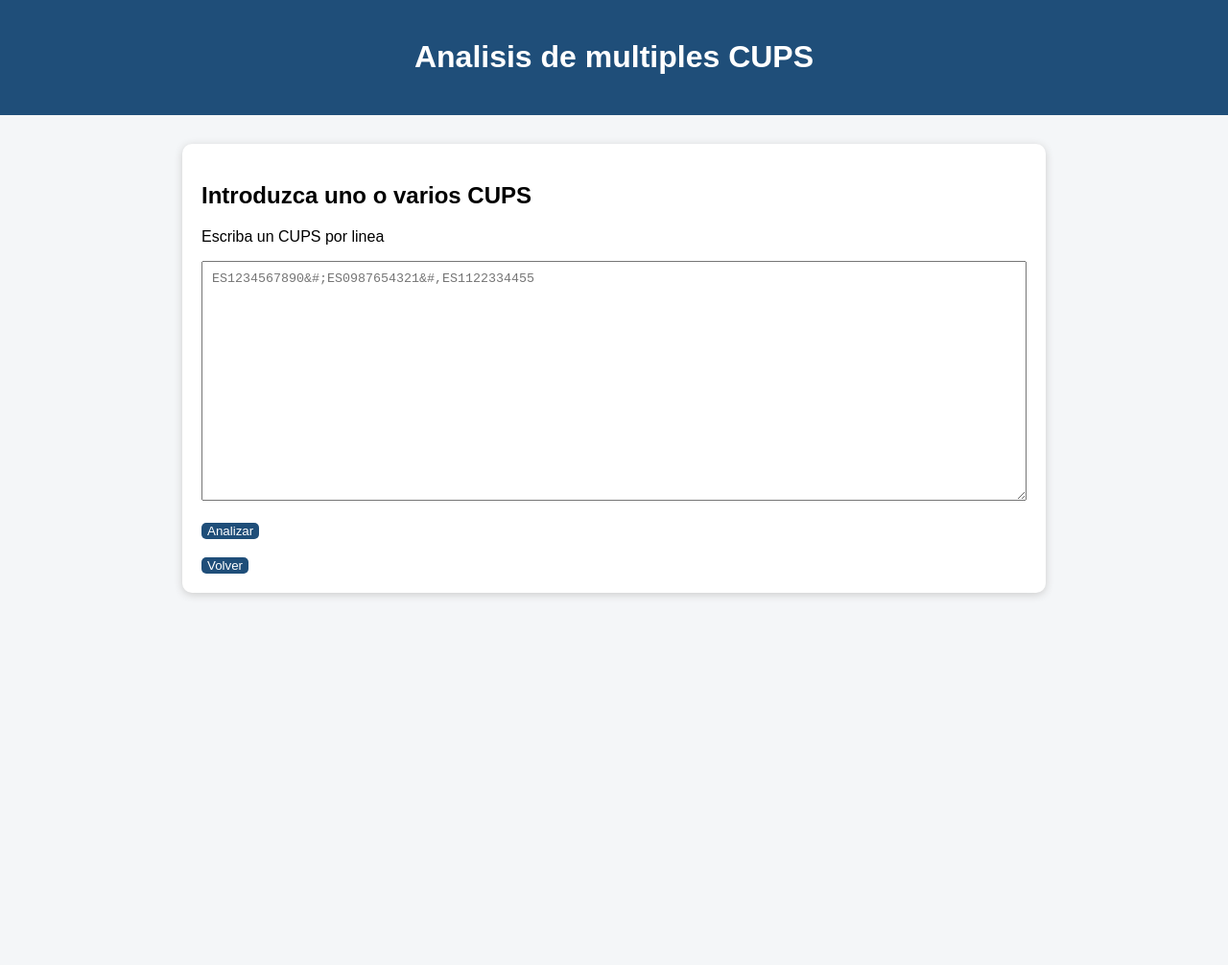
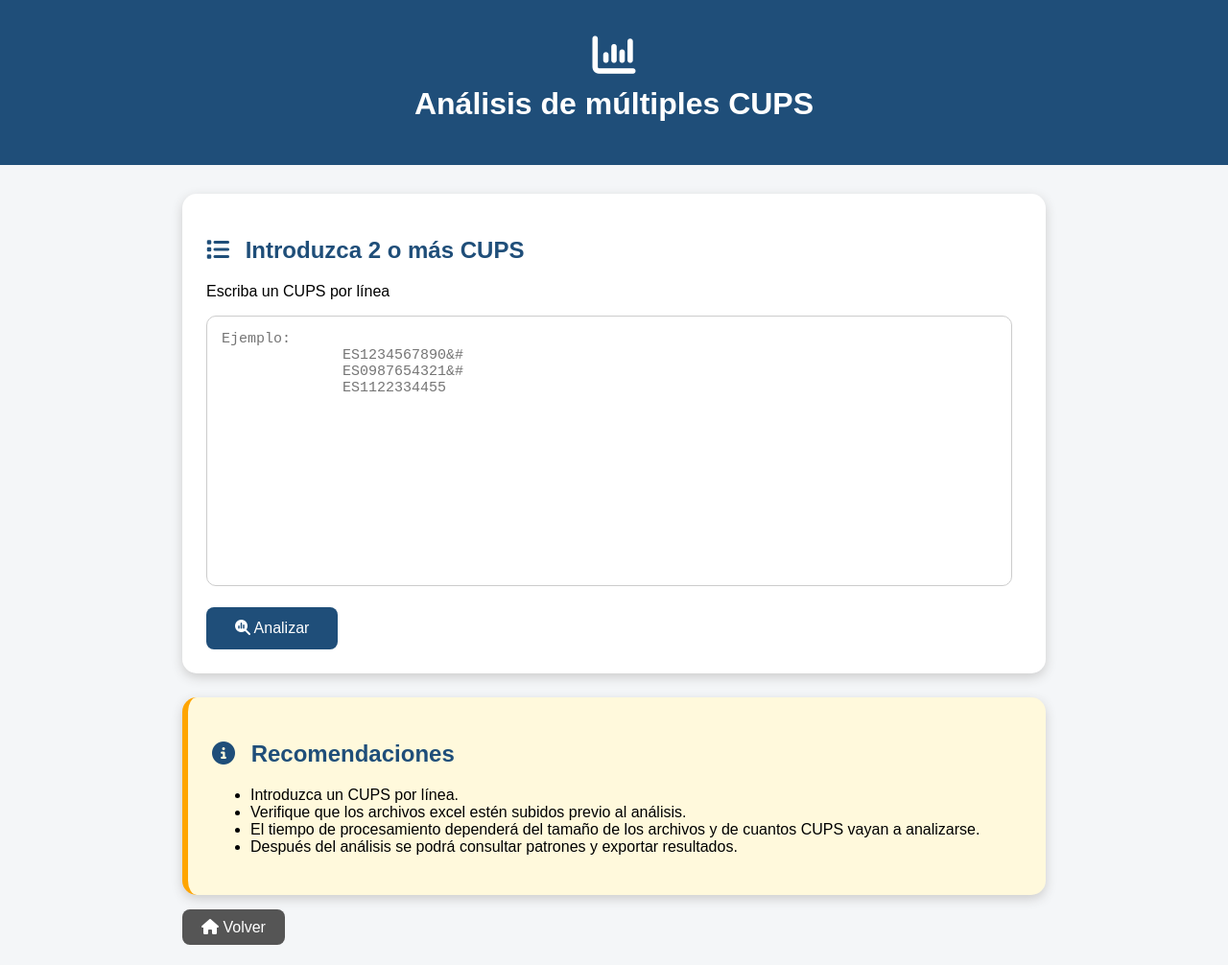
Before and after one commit to MariGVN/CUPS, a plain HTML site: page analisis.html in a window 1280 px wide. Shown: the whole page at 96% size. Before the commit the page ends 800 px from the top, so only its background shows below. Drawn offline with Linux system fonts and the light colour scheme.

Commit message:
Update analisis.html

```diff
--- a/analisis.html
+++ b/analisis.html
@@ -1,9 +1,13 @@
 <!DOCTYPE html>
 <html lang="es">
-
 <head>
     <meta charset="utf-8">
+     <meta name="viewport" content="width=device-width, initial-scale1.1">
+
     <title>Analisis de CUPS</title>
+    <link
+    rel="stylesheet"
+    href="https://cdnjs.cloudflare.com/ajax/libs/font-awesome/6.5.2/css/all.min.css">
     <style>
     body{
         font-family: Arial, sans-serif;
@@ -15,8 +19,14 @@
     header {
         background-color: #1f4e79;
         color: white;
-        padding: 20px;
+        padding: 35px;
         text-align: center;
+    }
+    header i{
+        font-size: 45px;
+    }
+    header h1{
+        margin: 10px;
     }
     .contenedor {
             width: 90%;
@@ -25,23 +35,34 @@
         }
         .tarjeta {
             background: white;
-            padding: 20px;
-            border-radius: 10px;
-            box-shadow: 0 2px 8px #ccc;
+            padding: 25px;
+            border-radius: 15px;
+            box-shadow: 0 4px 12px #ccc;
+            margin-bottom: 25px;
+        }
+        h2{
+            color: #1f4e79;
+        }
+        h2 i{
+            margin-right: 10px;
         }
         textarea{
-            width: 100%;
+            width: 95%;
             height: 250px;
-            padding: 10px;
-            box-sizing: border-box;
+            padding: 15px;
+            border-radius: 10px;
+            border: 1px solid #ccc;
+            font-size: 15px;
+            resize: none;
         }
         button{
             background-color: #1f4e79;
             color: white;
             border: none;
-            padding: 10px 20 px;
-            border-radius: 5px;
+            padding: 13px 30px;
+            border-radius: 8px;
             cursor: pointer;
+            font-size: 16px;
         }
         button:hover{
             background-color: #163a5c;
@@ -49,36 +70,73 @@
         a{
             text-decoration: none;
         }
+        .info{
+            background: #fff9dc;
+            border-left: 6px solid orange;
+        }
+        .volver{
+            text-decoration: none;
+            color: white;
+            background: #555;
+            padding: 10px 20px;
+            border-radius: 8px;
+        }
     </style>
 </head>
 <body>
 <header>
-    <h1>Analisis de multiples CUPS</h1>
+    <i class="fa-solid fa-chart-column"></i>
+    <h1>Análisis de múltiples CUPS</h1>
 </header>
 <div class="contenedor">
     <div class="tarjeta">
-        <h2>Introduzca uno o varios CUPS</h2>
+        <h2>
+            <i class="fa-solid fa-list"></i>
+            Introduzca 2 o más CUPS</h2>
         <p>
-            Escriba un CUPS por linea
+            Escriba un CUPS por línea
         </p>
         <form action="/analizar" method="post">
               <textarea
               name="cups"
-              placeholder="ES1234567890&#;ES0987654321&#,ES1122334455"
+              placeholder="Ejemplo:
+              ES1234567890&#
+              ES0987654321&#
+              ES1122334455"
               required></textarea>
               <br><br>
               <button type="submit">
+                <i class="fa-solid fa-magnifying-glass-chart"></i>
                 Analizar
               </button>
        </form>
-       <br>
-       <a href="/">
-        <button type="button">
+    </div>
+    <div class="tarjeta info">
+        <h2>
+            <i class="fa-solid fa-circle-info"></i>
+            Recomendaciones
+        </h2>
+        <ul>
+            <li>
+                Introduzca un CUPS por línea.
+            </li>
+            <li>
+                Verifique que los archivos excel estén subidos previo al análisis.
+            </li>
+            <li>
+                El tiempo de procesamiento dependerá del tamaño de los archivos y de cuantos CUPS vayan a analizarse.
+            </li>
+            <li>
+                Después del análisis se podrá consultar patrones y exportar resultados.
+            </li>
+        </ul>
+    </div>
+
+       <a href="/" class="volver">
+        <i class="fa-solid fa-house"></i>
             Volver
         </button>
        </a>
-
-    </div>
 </div>
 
 </body>
```
